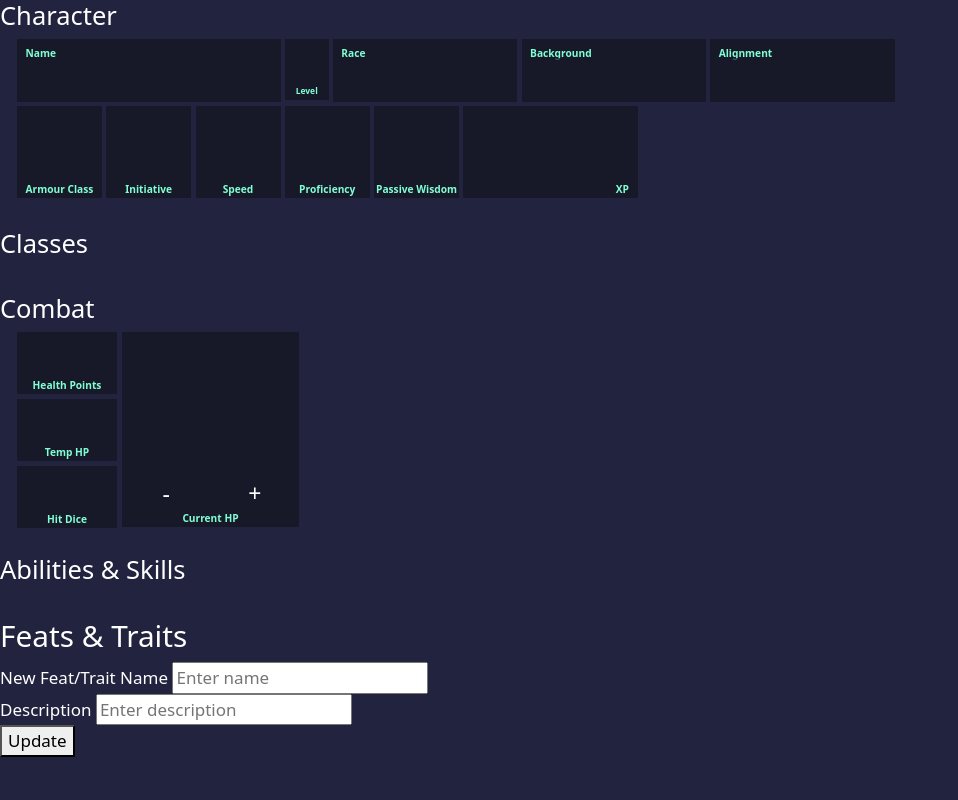
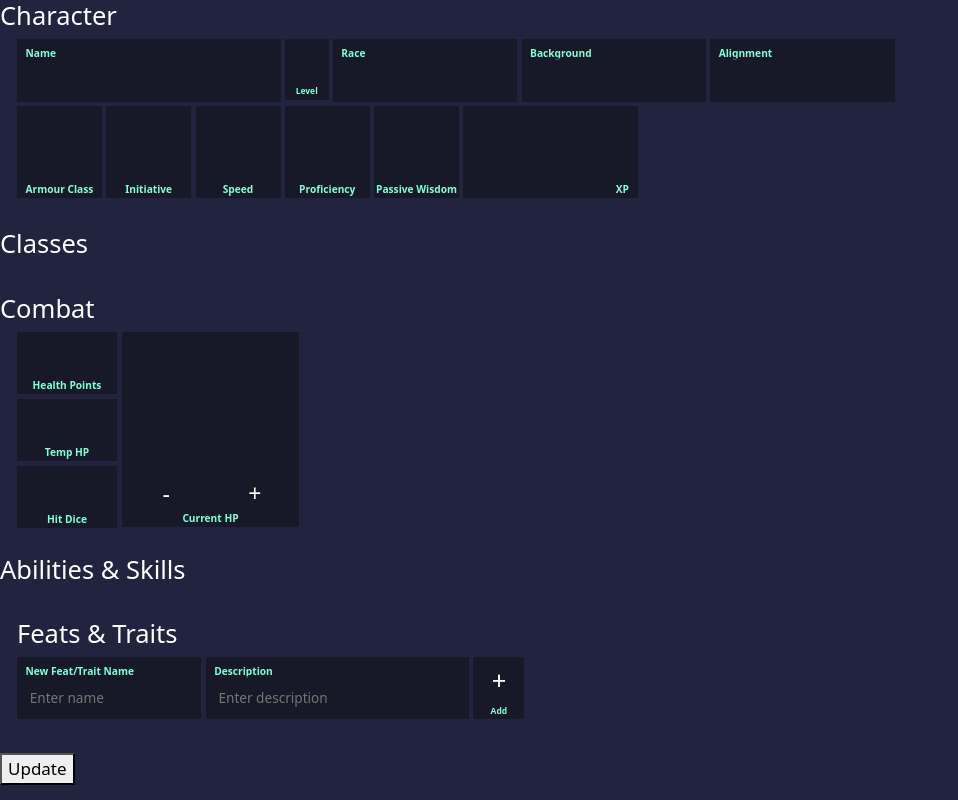
Before and after one commit to liamoconnor87/julies_demiplane, a Flask app: template templates/index.html in a window 1280 px wide. Shown: the whole page, without its empty margins (0-958 px from the left). Run offline with Flask 3, Linux system fonts and the light colour scheme; the template is opened without the code that fills it, so the values that code supplies are empty; parts of the project's set-up code (start-up, migrations or seed data) failed here and were passed over.

Commit message:
feats and traits refactor and stlying

```diff
--- /dev/null
+++ b/static/css/feats_traits.css
@@ -0,0 +1,115 @@
+.feats-section {
+    display: flex;
+    flex-direction: column;
+    align-items: flex-start;
+    padding: 0 1rem;
+}
+
+.feats-section-row {
+    display: flex;
+    flex-direction: row;
+    flex-wrap: nowrap;
+    align-items: flex-start;
+    margin-bottom: 0.25rem;
+}
+
+.feats-section-field {
+    display: flex;
+    flex-direction: column;
+    align-items: stretch;
+    margin-right: 0.25rem;
+    margin-bottom: 0.25rem;
+    --feats-field-input-height: 2.55rem;
+}
+
+.feats-section-name-field {
+    width: 10.85rem;
+    min-width: 10.85rem;
+    max-width: 10.85rem;
+}
+
+.feats-section-description-field {
+    width: 15.5rem;
+    min-width: 15.5rem;
+    max-width: 15.5rem;
+}
+
+.feats-section-action-field {
+    width: 3rem;
+    min-width: 3rem;
+    max-width: 3rem;
+}
+
+.feats-section-input {
+    width: 100%;
+    box-sizing: border-box;
+    background: var(--primary-color-transparent);
+    color: var(--text-colour-three);
+    padding: 0.5rem 0.75rem;
+    border: none;
+    border-radius: 0;
+    outline: none;
+    font-size: 0.8rem;
+    transition: background 0.2s;
+    display: block;
+}
+
+.feats-section-field .feats-section-input {
+    height: var(--feats-field-input-height);
+}
+
+.feats-section-label {
+    background: var(--primary-color-transparent);
+    color: var(--secondary-color);
+    padding: 0;
+    border: none;
+    border-radius: 0;
+    font-weight: bold;
+    margin-bottom: 0;
+    display: block;
+    font-size: 0.6rem;
+    width: 100%;
+    box-sizing: border-box;
+    transition: background 0.2s;
+    line-height: 1;
+    text-align: left;
+    overflow-wrap: break-word;
+    padding-left: 0.5rem;
+    padding-top: 0.5rem;
+}
+
+.feats-section-btn {
+    cursor: pointer;
+    text-align: center;
+    background: var(--primary-color-transparent);
+    color: var(--text-colour-three);
+    border: none;
+    font-size: 1.5rem;
+    box-sizing: border-box;
+    height: 2.65rem;
+    width: 3rem;
+    display: flex;
+    align-items: center;
+    justify-content: center;
+    padding: 0;
+}
+
+.feats-section-action-field .feats-section-label {
+    min-width: 0;
+    text-align: center;
+    width: 3rem;
+    font-size: 0.5rem;
+    padding: 0.25rem 0;
+}
+
+@media (max-width: 900px) {
+    .feats-section-row {
+        flex-wrap: wrap;
+    }
+
+    .feats-section-description-field {
+        width: 100%;
+        min-width: 15rem;
+        max-width: 30rem;
+    }
+}
--- /dev/null
+++ b/static/css/section_action_buttons.css
@@ -0,0 +1,16 @@
+.section-action-field {
+    align-items: center;
+}
+
+.section-action-btn {
+    margin-left: auto;
+    margin-right: auto;
+}
+
+.section-action-label {
+    display: flex;
+    align-items: center;
+    justify-content: center;
+    text-align: center;
+    padding-left: 0 !important;
+}
--- a/templates/components/classes_section.html
+++ b/templates/components/classes_section.html
@@ -12,11 +12,11 @@
                 <input type="number" id="classes-level-{{ char_class.id }}"
                        name="classes-level-{{ char_class.id }}" value="{{ char_class.level }}" class="classes-section-input class-level-input" data-original-value="{{ char_class.level }}" data-char-class-id="{{ char_class.id }}">
             </div>
-            <div class="classes-section-field classes-section-action-field">
+            <div class="classes-section-field classes-section-action-field section-action-field">
                 <button type="button" id="classes-action-{{ char_class.id }}"
                         data-remove-url="/{{ character_id }}/class/{{ char_class.id }}/remove"
-                        class="classes-section-btn">−</button>
-                <label for="classes-action-{{ char_class.id }}" id="classes-action-label-{{ char_class.id }}" class="classes-section-label">Remove</label>
+                        class="classes-section-btn section-action-btn">−</button>
+                <label for="classes-action-{{ char_class.id }}" id="classes-action-label-{{ char_class.id }}" class="classes-section-label section-action-label">Remove</label>
             </div>
         </div>
         {% endfor %}
@@ -25,9 +25,9 @@
     {% if class_options %}
         <div class="classes-section-row">
             {# Add Class Button - shown by default #}
-            <div class="classes-section-field classes-section-button-field">
-                <button type="button" id="add-class-btn" class="classes-section-btn">+</button>
-                <label for="add-class-btn" class="classes-section-label">Add Class</label>
+            <div class="classes-section-field classes-section-button-field section-action-field">
+                <button type="button" id="add-class-btn" class="classes-section-btn section-action-btn">+</button>
+                <label for="add-class-btn" class="classes-section-label section-action-label">Add Class</label>
             </div>
             {# Class Selection Dropdown - hidden by default #}
             <div class="classes-section-field classes-section-name-field" id="add-class-field-dropdown">
@@ -46,14 +46,14 @@
                     name="class_to_character-level" placeholder="1" class="classes-section-input">
             </div>
             {# Submit Button - hidden by default #}
-            <div class="classes-section-field classes-section-button-field" id="add-class-submit-btn">
-                <button type="submit" id="add-class-submit" class="classes-section-btn"><i class="bi bi-check-lg"></i></button>
-                <label for="add-class-submit" class="classes-section-label">Add</label>
+            <div class="classes-section-field classes-section-button-field section-action-field" id="add-class-submit-btn">
+                <button type="submit" id="add-class-submit" class="classes-section-btn section-action-btn"><i class="bi bi-check-lg"></i></button>
+                <label for="add-class-submit" class="classes-section-label section-action-label">Add</label>
             </div>
             {# Close Button - hidden by default #}
-            <div class="classes-section-field classes-section-button-field" id="close-class-btn-wrapper">
-                <button type="button" id="close-class-field-x-btn" class="classes-section-btn">×</button>
-                <label for="close-class-field-x-btn" class="classes-section-label">Close</label>
+            <div class="classes-section-field classes-section-button-field section-action-field" id="close-class-btn-wrapper">
+                <button type="button" id="close-class-field-x-btn" class="classes-section-btn section-action-btn">×</button>
+                <label for="close-class-field-x-btn" class="classes-section-label section-action-label">Close</label>
             </div>
         </div>
     {% endif %}
--- a/templates/components/feats_traits_section.html
+++ b/templates/components/feats_traits_section.html
@@ -1,49 +1,46 @@
-<div>
-    <div>
-        <h3>Feats & Traits</h3>
+<div class="feats-section">
+    <h4>Feats & Traits</h4>
     {% if feats_and_traits %}
         {% for feat in feats_and_traits %}
-                <div>
-                    <div>
-                        <div>
-                            <label for="feat_and_trait-name-{{ feat.id }}">Name</label>
+            <div class="feats-section-row">
+                <div class="feats-section-field feats-section-name-field">
+                    <label for="feat_and_trait-name-{{ feat.id }}" class="feats-section-label">Name</label>
                     <input type="text" id="feat_and_trait-name-{{ feat.id }}"
-                                   name="feat_and_trait-name-{{ feat.id }}" value="{{ feat.name }}" readonly>
+                           name="feat_and_trait-name-{{ feat.id }}" value="{{ feat.name }}" readonly class="feats-section-input">
                 </div>
+
+                <div class="feats-section-field feats-section-description-field">
+                    <label for="feat_and_trait-description-{{ feat.id }}" class="feats-section-label">Description</label>
+                    <input type="text" id="feat_and_trait-description-{{ feat.id }}"
+                           name="feat_and_trait-description-{{ feat.id }}" value="{{ feat.description }}" readonly class="feats-section-input">
                 </div>
-                    <div>
-                        <div>
-                            <label for="feat_and_trait-description-{{ feat.id }}">Description</label>
-                            <input type="text" id="feat_and_trait-description-{{ feat.id }}"
-                                   name="feat_and_trait-description-{{ feat.id }}" value="{{ feat.description }}" readonly>
-                        </div>
-                    </div>
-                    <div>
-                        <button type="button"
-                                onclick="window.location.href='/{{ character_id }}/feat-and-trait/{{ feat.id }}/remove'">
-                            Delete
-                        </button>
+
+                <div class="feats-section-field feats-section-action-field section-action-field">
+                    <button type="button" id="feat-and-trait-delete-{{ feat.id }}" class="feats-section-btn section-action-btn"
+                            onclick="window.location.href='/{{ character_id }}/feat-and-trait/{{ feat.id }}/remove'">−</button>
+                    <label for="feat-and-trait-delete-{{ feat.id }}" class="feats-section-label section-action-label">Remove</label>
                 </div>
             </div>
         {% endfor %}
     {% endif %}
 
-        <!-- Add New Feat/Trait Form -->
-        <div>
-            <div>
-                <div>
-                    <label for="feat_and_trait-name">New Feat/Trait Name</label>
+    <div class="feats-section-row feats-section-add-row">
+        <div class="feats-section-field feats-section-name-field">
+            <label for="feat_and_trait-name" class="feats-section-label">New Feat/Trait Name</label>
             <input type="text" id="feat_and_trait-name"
-                           name="feat_and_trait-name" placeholder="Enter name">
+                   name="feat_and_trait-name" placeholder="Enter name" class="feats-section-input">
         </div>
+
+        <div class="feats-section-field feats-section-description-field">
+            <label for="feat_and_trait-description" class="feats-section-label">Description</label>
+            <input type="text" id="feat_and_trait-description"
+                   name="feat_and_trait-description" placeholder="Enter description" class="feats-section-input">
         </div>
-            <div>
-                <div>
-                    <label for="feat_and_trait-description">Description</label>
-                    <input type="text" id="feat_and_trait-description"
-                           name="feat_and_trait-description" placeholder="Enter description">
+
+        <div class="feats-section-field feats-section-action-field section-action-field">
+            <button type="submit" id="feat-and-trait-add" class="feats-section-btn section-action-btn">+</button>
+            <label for="feat-and-trait-add" class="feats-section-label section-action-label">Add</label>
         </div>
     </div>
 </div>
-    </div>
-</div>
+<br>
--- a/templates/index.html
+++ b/templates/index.html
@@ -15,6 +15,8 @@
     <link rel="stylesheet" href="{{ url_for('static', filename='css/classes.css') }}">
     <link rel="stylesheet" href="{{ url_for('static', filename='css/combat.css') }}">
     <link rel="stylesheet" href="{{ url_for('static', filename='css/abilities_skills.css') }}">
+    <link rel="stylesheet" href="{{ url_for('static', filename='css/feats_traits.css') }}">
+    <link rel="stylesheet" href="{{ url_for('static', filename='css/section_action_buttons.css') }}">
 </head>
 
 <body>
```
Lines whose indentation alone changed are shown as unchanged.
